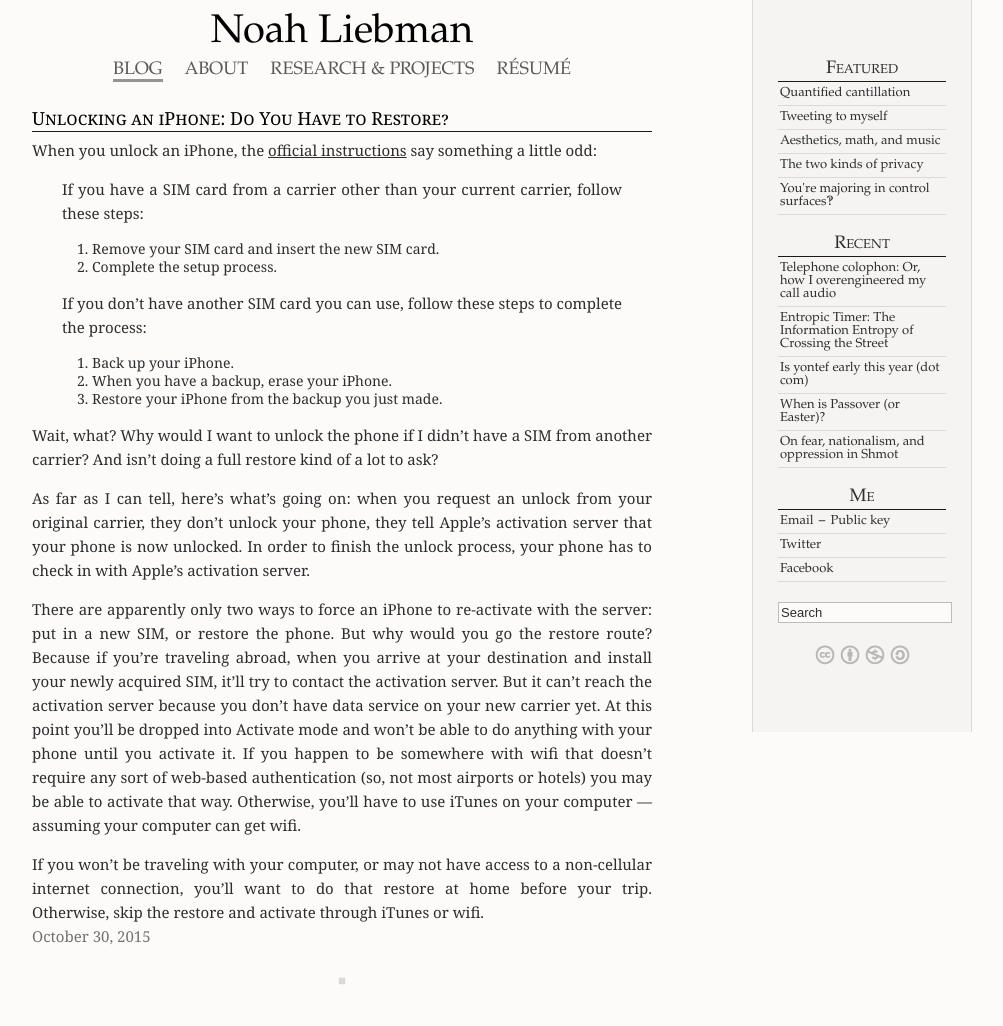
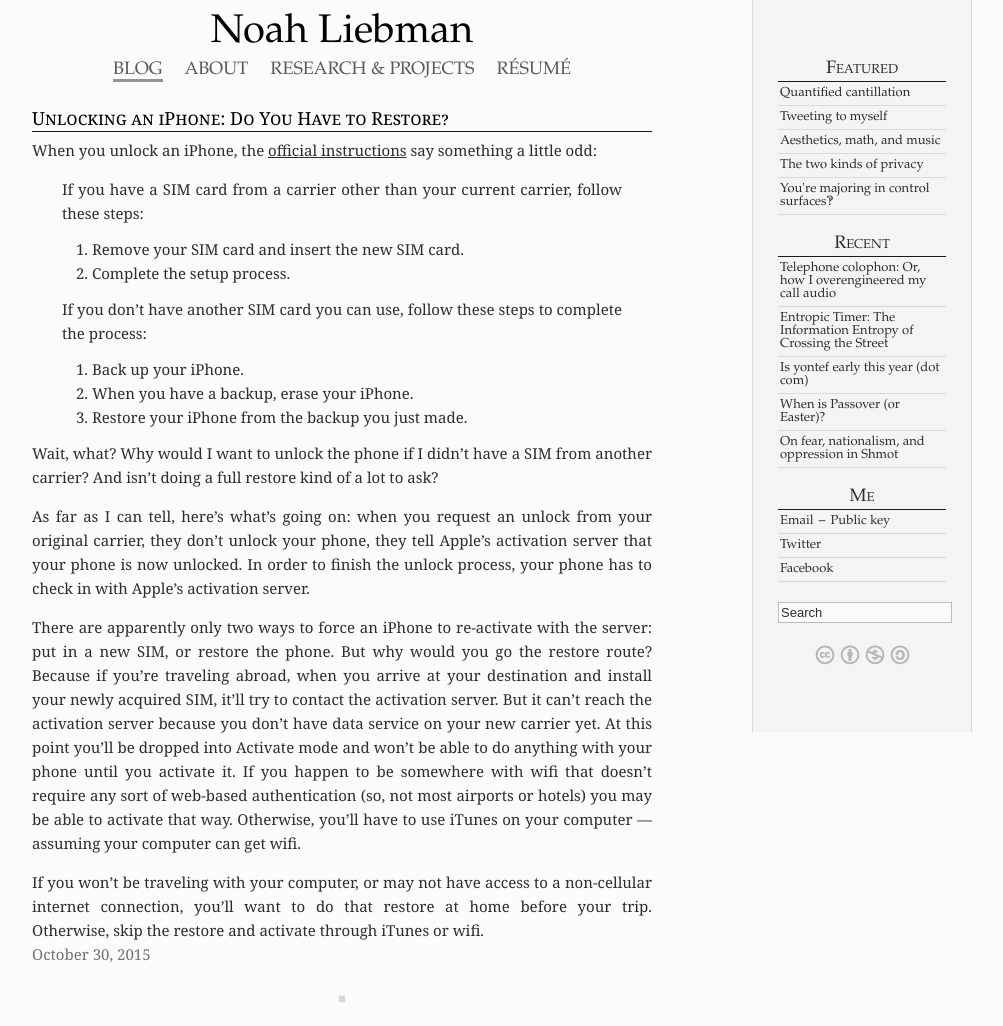
Before and after one commit to Noleli/homepage, a Jekyll site: the page built from _posts/2015-10-30-unlocking-an-iphone-do-you-have-to-restore.md, in a window 1280 px wide. Shown: the whole page, without its empty margins (138-1141 px from the left). Built offline with Jekyll 4.4.1, drawn with Linux system fonts in a browser that asks for light colours; comment, search, counter and statistics services are not loaded.

Commit message:
typography is still a mess, but this improves it a tiny bit

```diff
--- a/styles/style.css
+++ b/styles/style.css
@@ -44,7 +44,7 @@
 	font-family: "Georgia", "Palatino", "Times New Roman", serif;
 }
 
-#content p, #content blockquote, #content ul
+#content p, #content blockquote, #content ul, #content ol
 {
 
 	font-size: 15px;
@@ -109,7 +109,8 @@
 	padding-top: 2px;
 }
 
-#content ul li
+#content ul li,
+#content ol li
 {
 	line-height: 18px;
 	margin-bottom: 6px;
@@ -143,6 +144,10 @@
 #content table tr td.num, #content table tr th.num
 {
   text-align: right;
+}
+
+#content h2 {
+    margin-bottom: 4px;
 }
 
 
```
